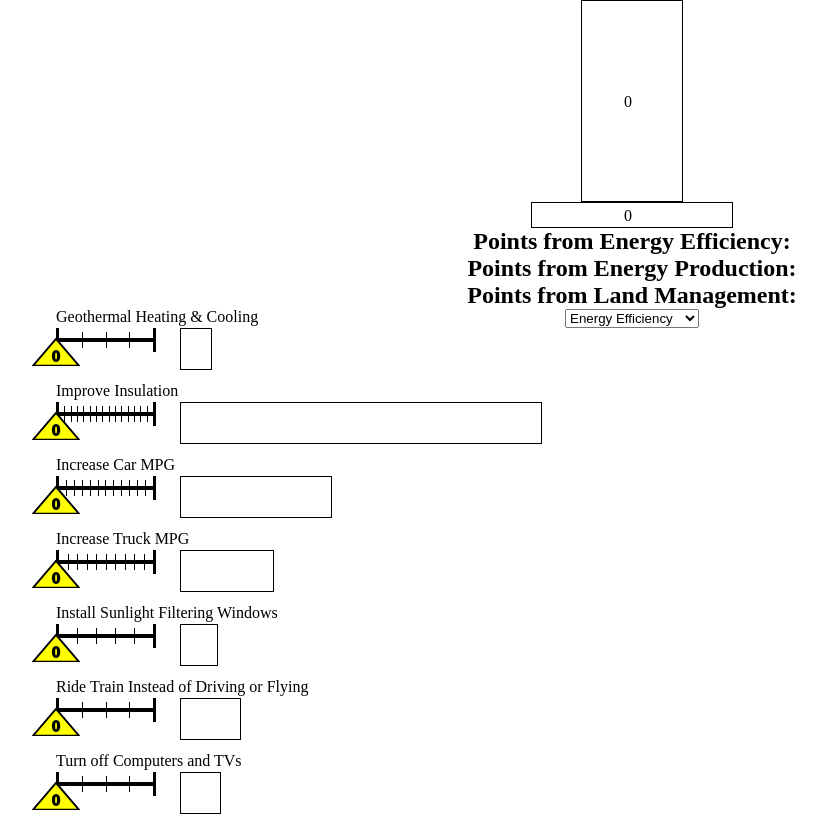
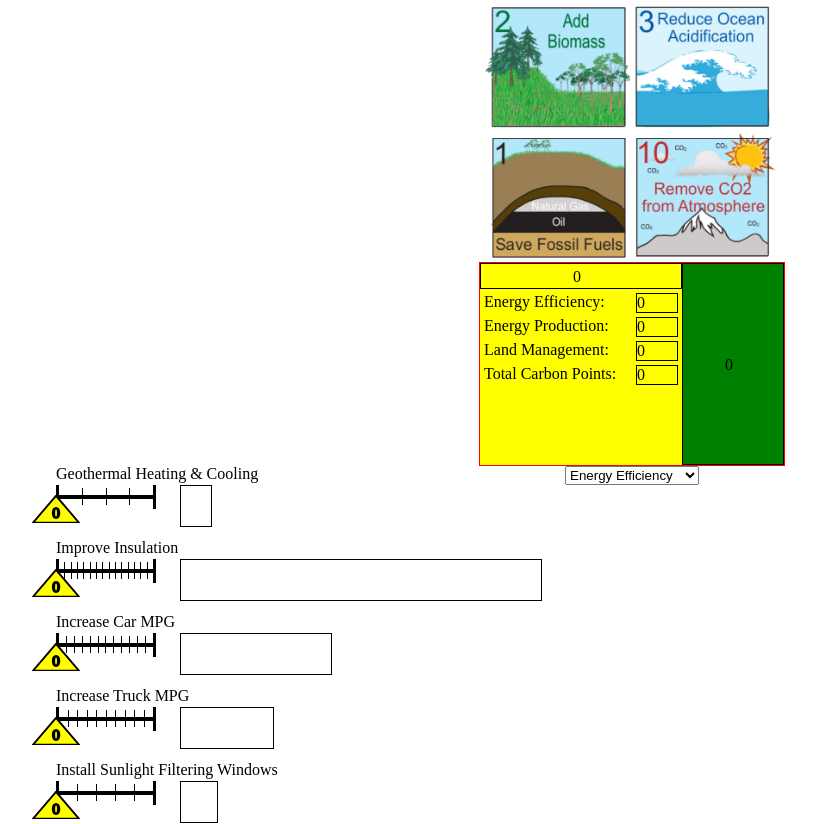
Before and after one commit to ryan-kustaborder/CarbonGame, a React (Create React App) app in the folder carbon-app/: page / in a window 1280 px wide. Shown: the top 824 px of the page, without its empty margins (8-834 px from the left). Built offline with nearby package versions, Linux system fonts and the light colour scheme.

Commit message:
checkpoint

```diff
--- a/carbon-app/src/App.js
+++ b/carbon-app/src/App.js
@@ -4,6 +4,8 @@ import CONTROLS, {
     ENERGY_PRODUCTION,
     LAND_MANAGEMENT,
 } from "./Controls";
+
+import WEIGHTS from "./images/weights.png";
 
 import React, { Component } from "react";
 import ProgressBar from "./ProgressBar";
@@ -16,6 +18,9 @@ class App extends Component {
             _view: ENERGY_EFFICIENCY,
             _total: 0,
             _controlsUsed: 0,
+            _pointsEfficiency: 0,
+            _pointsProduction: 0,
+            _pointsManagement: 0,
         };
 
         for (let control of Object.values(CONTROLS)) {
@@ -70,22 +75,6 @@ class App extends Component {
         this.setState(newState);
     }
 
-    calcTotalPoints() {
-        let sum = 0;
-
-        for (let control of Object.values(CONTROLS)) {
-            let points = this.state[control.name];
-            let green = control.green * points * 2;
-            let blue = control.blue * points * 3;
-            let red = control.red * points * 10;
-            let black = control.black * points * 1;
-
-            sum += green + blue + red + black;
-        }
-
-        this.setState({ _total: sum });
-    }
-
     render() {
         const controls = [];
 
@@ -112,25 +101,36 @@ class App extends Component {
 
         return (
             <div className="App">
-                <ProgressBar Value={this.state._total} Max={10000} />
-                <ProgressBar
-                    Direction="horizontal"
-                    Value={this.state._controlsUsed}
-                    Max={100}
-                />
+                <img id="Weights" src={WEIGHTS} />
+                <div id="Scores">
+                    <div id="Breakdown">
+                        <ProgressBar
+                            Direction="horizontal"
+                            Value={this.state._controlsUsed}
+                            Max={100}
+                        />
+                        <p>
+                            Energy Efficiency:
+                            <span>{this.state._pointsEfficiency}</span>
+                        </p>
+                        <p>
+                            Energy Production:
+                            <span>{this.state._pointsProduction}</span>
+                        </p>
+                        <p>
+                            Land Management:
+                            <span>{this.state._pointsManagement}</span>
+                        </p>
+                        <p>
+                            Total Carbon Points:
+                            <span>{this.state._total}</span>
+                        </p>
+                    </div>
+                    <div id="Total">
+                        <ProgressBar Value={this.state._total} Max={10000} />
+                    </div>
+                </div>
 
-                <h2>
-                    Points from Energy Efficiency:
-                    {this.state._pointsEfficiency}
-                </h2>
-                <h2>
-                    Points from Energy Production:
-                    {this.state._pointsProduction}
-                </h2>
-                <h2>
-                    Points from Land Management:
-                    {this.state._pointsManagement}
-                </h2>
                 <select
                     value={this.state._view}
                     onChange={(e) => {
--- a/carbon-app/src/index.scss
+++ b/carbon-app/src/index.scss
@@ -147,3 +147,32 @@
         z-index: 1000;
     }
 }
+
+#Scores {
+    border: 1px solid red;
+    display: flex;
+
+    & > #Total {
+        background-color: green;
+    }
+
+    & > #Breakdown {
+        background-color: yellow;
+
+        & > p {
+            margin: 4px;
+            display: flex;
+            justify-content: space-between;
+
+            & > span {
+                border: 1px solid black;
+                display: inline-block;
+                width: 40px;
+            }
+        }
+    }
+}
+
+#Weights {
+    width: 300px;
+}
```
Also changed, not shown: carbon-app/src/images/weights.png (added).
